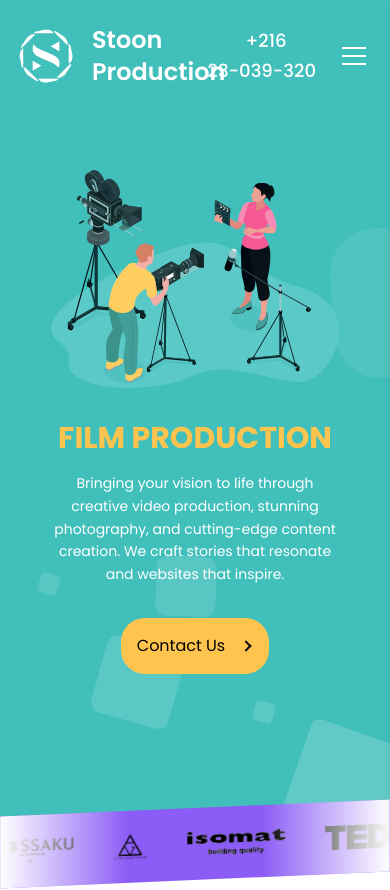
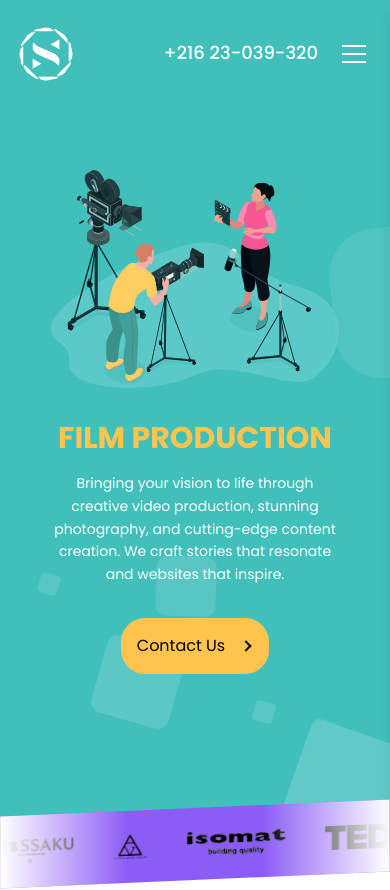
Before and after one commit to dissojak/StoonProd, a Next.js app: page / in a window 390 px wide. Shown: the top 890 px of the page. Built offline with nearby package versions, Linux system fonts and the light colour scheme; some icons are missing.

Commit message:
make logo responsive second try

```diff
--- a/src/app/UI/Header/Logo/Logo.js
+++ b/src/app/UI/Header/Logo/Logo.js
@@ -12,7 +12,7 @@ const Logo = () => {
         width={60}
         height={100}
       />
-      Stoon Production
+      <span className="xs:hidden sm:block">Stoon Production</span>
     </Link>
   );
 };
```
